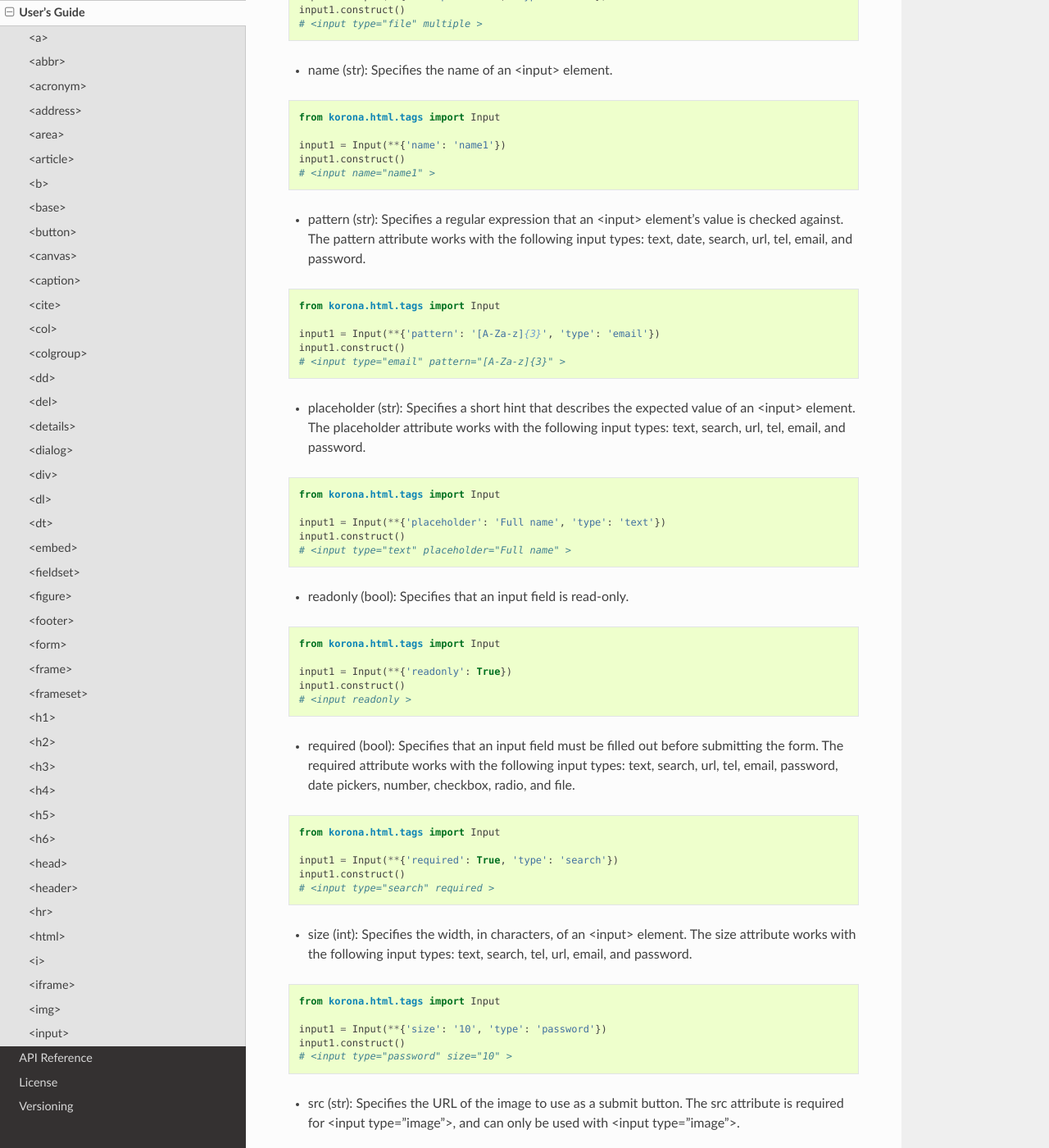
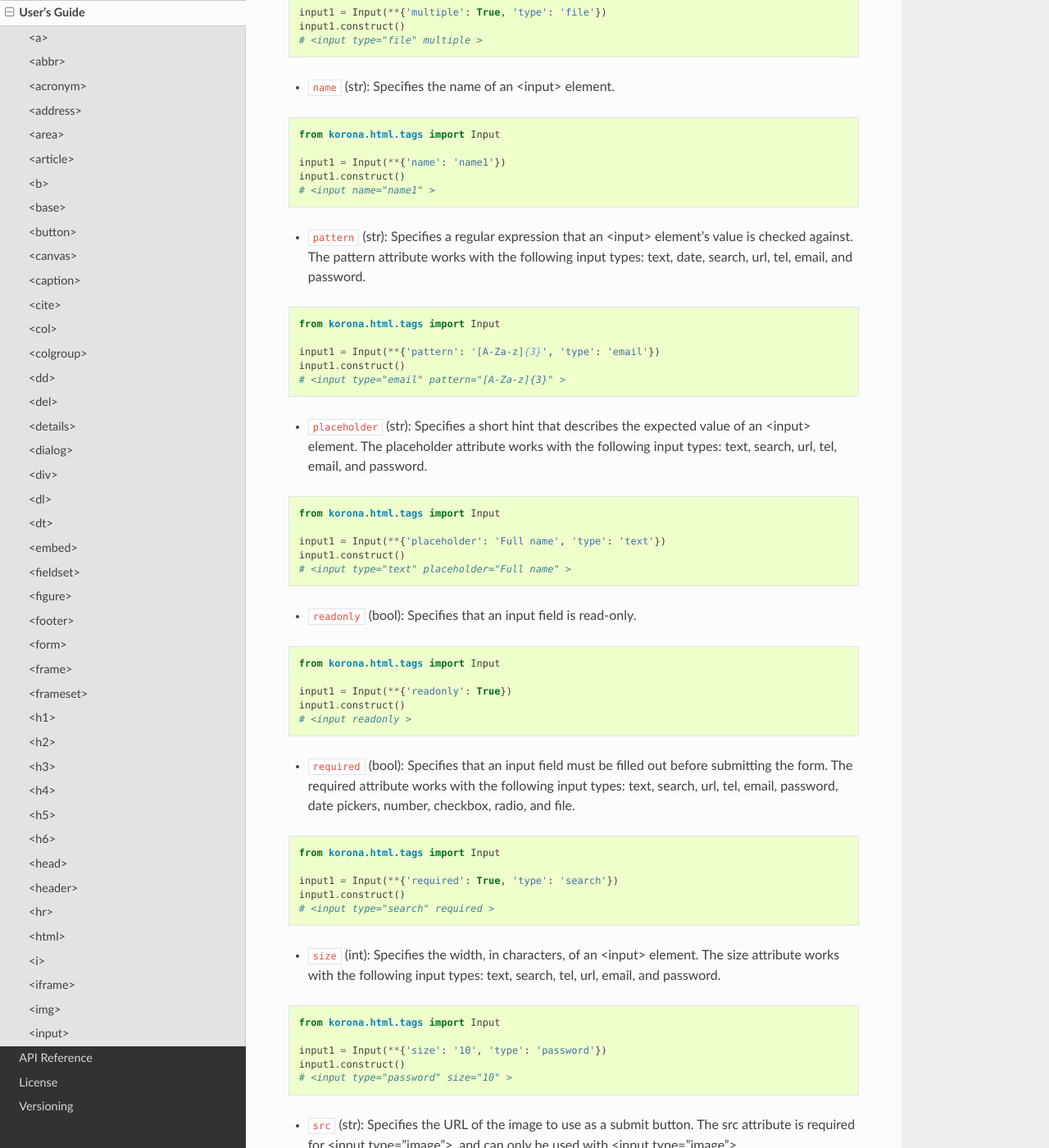
Before and after one commit to bharadwajyarlagadda/korona, a Sphinx documentation site: the page built from docs/guide.rst, in a window 1280 px wide and 1400 px high, scrolled down 24639 px. Shown: the whole window at 82% size. Built offline with Sphinx 7.4.7 and the Read the Docs theme 2.0.0, drawn with Linux system fonts in a browser that asks for light colours; the version number could not be read and is left out; some of the changed text lies outside the part shown.

```diff
--- a/docs/guide.rst
+++ b/docs/guide.rst
@@ -1073,7 +1073,7 @@
 
 Korona supports input tag attributes like:
 
-- accept(str): Specifies the types of files that the server accepts. The
+- ``accept`` (str): Specifies the types of files that the server accepts. The
   accept attribute can only be used with <input type="file">.
 
 .. code-block:: python
@@ -1084,7 +1084,7 @@
     input1.construct()
     # <input type="file" accept="audio/*" >
 
-- align (str): Specifies the alignment of an image input. The align attribute
+- ``align`` (str): Specifies the alignment of an image input. The align attribute
   is only used with <input type="image">.
 
 .. code-block:: python
@@ -1095,7 +1095,7 @@
     input1.construct()
     # <input type="image" align="left" >
 
-- alt (str): Specifies an alternate text for images. The alt attribute can only
+- ``alt`` (str): Specifies an alternate text for images. The alt attribute can only
   be used with <input type="image">.
 
 .. code-block:: python
@@ -1106,7 +1106,7 @@
     input1.construct()
     # <input type="image" alt="temp" >
 
-- autocomplete (str): Specifies whether an <input> element should have
+- ``autocomplete`` (str): Specifies whether an <input> element should have
   autocomplete enabled. The autocomplete attribute works with the following
   <input> types: text, search, url, tel, email, password, datepickers, range,
   and color.
@@ -1119,7 +1119,7 @@
     input1.construct()
     # <input type="email" autocomplete="on" >
 
-- autofocus (bool): Specifies that an <input> element should automatically get
+- ``autofocus`` (bool): Specifies that an <input> element should automatically get
   focus when the page loads.
 
 .. code-block:: python
@@ -1130,7 +1130,7 @@
     input1.construct()
     # <input autofocus >
 
-- checked (bool): Specifies that an <input> element should be pre-selected
+- ``checked`` (bool): Specifies that an <input> element should be pre-selected
   when the page loads. The checked attribute can be used with <input
   type="checkbox"> and <input type="radio">.
 
@@ -1142,7 +1142,7 @@
     input1.construct()
     # <input type="radio" checked >
 
-- dirname (str): Specifies that the text direction will be submitted. The
+- ``dirname`` (str): Specifies that the text direction will be submitted. The
   dirname attribute's value is always the name of the input field, followed by
   ".dir".
 
@@ -1154,7 +1154,7 @@
     input1.construct()
     # <input name="fname" dirname="fname.dir" >
 
-- disabled (bool): Specifies that an <input> element should be disabled.
+- ``disabled`` (bool): Specifies that an <input> element should be disabled.
 
 .. code-block:: python
 
@@ -1164,7 +1164,7 @@
     input1.construct()
     # <input disabled >
 
-- form (str): Specifies one or more forms the <input> element belongs to.
+- ``form`` (str): Specifies one or more forms the <input> element belongs to.
 
 .. code-block:: python
 
@@ -1174,7 +1174,7 @@
     input1.construct()
     # <input form="form1" >
 
-- formaction (str): Specifies the URL of the file that will process the input
+- ``formaction`` (str): Specifies the URL of the file that will process the input
   control when the form is submitted. The formaction attribute is used with
   type="submit" and type="image".
 
@@ -1186,7 +1186,7 @@
     input1.construct()
     # <input type="submit" formaction="demo.asp" >
 
-- formenctype (str): Specifies how the form-data should be encoded when
+- ``formenctype`` (str): Specifies how the form-data should be encoded when
   submitting it to the server. The formenctype attribute is used with
   type="submit" and type="image".
 
@@ -1198,7 +1198,7 @@
     input1.construct()
     # <input type="submit" formenctype="application/x-www-form-urlencoded" >
 
-- formmethod (str): Defines the HTTP method for sending data to the action URL.
+- ``formmethod`` (str): Defines the HTTP method for sending data to the action URL.
   The formmethod attribute can be used with type="submit" and type="image".
 
 .. code-block:: python
@@ -1209,7 +1209,7 @@
     input1.construct()
     # <input type="submit" formmethod="get" >
 
-- formnovalidate (bool): Defines that form elements should not be validated
+- ``formnovalidate`` (bool): Defines that form elements should not be validated
   when submitted. The formnovalidate attribute can be used with type="submit".
 
 .. code-block:: python
@@ -1220,7 +1220,7 @@
     input1.construct()
     # <input type="submit" formnovalidate >
 
-- formtarget (str): Specifies where to display the response that is received
+- ``formtarget`` (str): Specifies where to display the response that is received
   after submitting the form. The formtarget attribute can be used with
   type="submit" and type="image".
 
@@ -1232,7 +1232,7 @@
     input1.construct()
     # <input type="submit" formtarget="_parent" >
 
-- height (int/float): Specifies the height of an <input> element. The height
+- ``height`` (int/float): Specifies the height of an <input> element. The height
   attribute is used only with <input type="image">.
 
 .. code-block:: python
@@ -1243,7 +1243,7 @@
     input1.construct()
     # <input type="image" height="200" >
 
-- list (str): Refers to a <datalist> element that contains pre-defined options
+- ``list`` (str): Refers to a <datalist> element that contains pre-defined options
   for an <input> element.
 
 .. code-block:: python
@@ -1254,7 +1254,7 @@
     input1.construct()
     # <input list="list1" >
 
-- max (int/date/time): Specifies the maximum value for an <input> element. The
+- ``max`` (int/date/time): Specifies the maximum value for an <input> element. The
   max attribute works with the following input types: number, range, date,
   datetime, datetime-local, month, time and week.
 
@@ -1266,7 +1266,7 @@
     input1.construct()
     # <input type="date" max="2016-09-24" >
 
-- maxlength (int): Specifies the maximum number of characters allowed in an
+- ``maxlength`` (int): Specifies the maximum number of characters allowed in an
   <input> element.
 
 .. code-block:: python
@@ -1277,7 +1277,7 @@
     input1.construct()
     # <input maxlength="5" >
 
-- min (int/date/time): Specifies a minimum value for an <input> element. The
+- ``min`` (int/date/time): Specifies a minimum value for an <input> element. The
   min attribute works with the following input types: number, range, date,
   datetime, datetime-local, month, time and week.
 
@@ -1289,7 +1289,7 @@
     input1.construct()
     # <input type="date" min="2016-09-24" >
 
-- multiple (bool): Specifies that a user can enter more than one value in an
+- ``multiple`` (bool): Specifies that a user can enter more than one value in an
   <input> element. The multiple attribute works with the following input types:
   email, and file.
 
@@ -1301,7 +1301,7 @@
     input1.construct()
     # <input type="file" multiple >
 
-- name (str): Specifies the name of an <input> element.
+- ``name`` (str): Specifies the name of an <input> element.
 
 .. code-block:: python
 
@@ -1311,7 +1311,7 @@
     input1.construct()
     # <input name="name1" >
 
-- pattern (str): Specifies a regular expression that an <input> element's
+- ``pattern`` (str): Specifies a regular expression that an <input> element's
   value is checked against. The pattern attribute works with the following input
   types: text, date, search, url, tel, email, and password.
 
@@ -1323,7 +1323,7 @@
     input1.construct()
     # <input type="email" pattern="[A-Za-z]{3}" >
 
-- placeholder (str): Specifies a short hint that describes the expected value
+- ``placeholder`` (str): Specifies a short hint that describes the expected value
   of an <input> element. The placeholder attribute works with the following
   input types: text, search, url, tel, email, and password.
 
@@ -1335,7 +1335,7 @@
     input1.construct()
     # <input type="text" placeholder="Full name" >
 
-- readonly (bool): Specifies that an input field is read-only.
+- ``readonly`` (bool): Specifies that an input field is read-only.
 
 .. code-block:: python
 
@@ -1345,7 +1345,7 @@
     input1.construct()
     # <input readonly >
 
-- required (bool): Specifies that an input field must be filled out before
+- ``required`` (bool): Specifies that an input field must be filled out before
   submitting the form. The required attribute works with the following input
   types: text, search, url, tel, email, password, date pickers, number,
   checkbox, radio, and file.
@@ -1358,7 +1358,7 @@
     input1.construct()
     # <input type="search" required >
 
-- size (int): Specifies the width, in characters, of an <input> element. The
+- ``size`` (int): Specifies the width, in characters, of an <input> element. The
   size attribute works with the following input types: text, search, tel, url,
   email, and password.
 
@@ -1370,7 +1370,7 @@
     input1.construct()
     # <input type="password" size="10" >
 
-- src (str): Specifies the URL of the image to use as a submit button. The src
+- ``src`` (str): Specifies the URL of the image to use as a submit button. The src
   attribute is required for <input type="image">, and can only be used with
   <input type="image">.
 
@@ -1382,7 +1382,7 @@
     input1.construct()
     # <input type="image" src="demo.asp" >
 
-- step (int): Specifies the legal number intervals for an input field. The step
+- ``step`` (int): Specifies the legal number intervals for an input field. The step
   attribute works with the following input types: number, range, date, datetime,
   datetime-local, month, time and week.
 
@@ -1394,7 +1394,7 @@
     input1.construct()
     # <input type="range" step="1" >
 
-- type (str): Specifies the type <input> element to display.
+- ``type`` (str): Specifies the type <input> element to display.
 
 .. code-block:: python
 
@@ -1404,7 +1404,7 @@
     input1.construct()
     # <input type="submit" >
 
-- value (str): Specifies the value of an <input> element. The value attribute
+- ``value`` (str): Specifies the value of an <input> element. The value attribute
   cannot be used with <input type="file">.
 
 .. code-block:: python
@@ -1415,7 +1415,7 @@
     input1.construct()
     # <input value="value1" >
 
-- width (int/float): Specifies the width of an <input> element. The width
+- ``width`` (int/float): Specifies the width of an <input> element. The width
   attribute is used only with <input type="image">.
 
 .. code-block:: python
```
